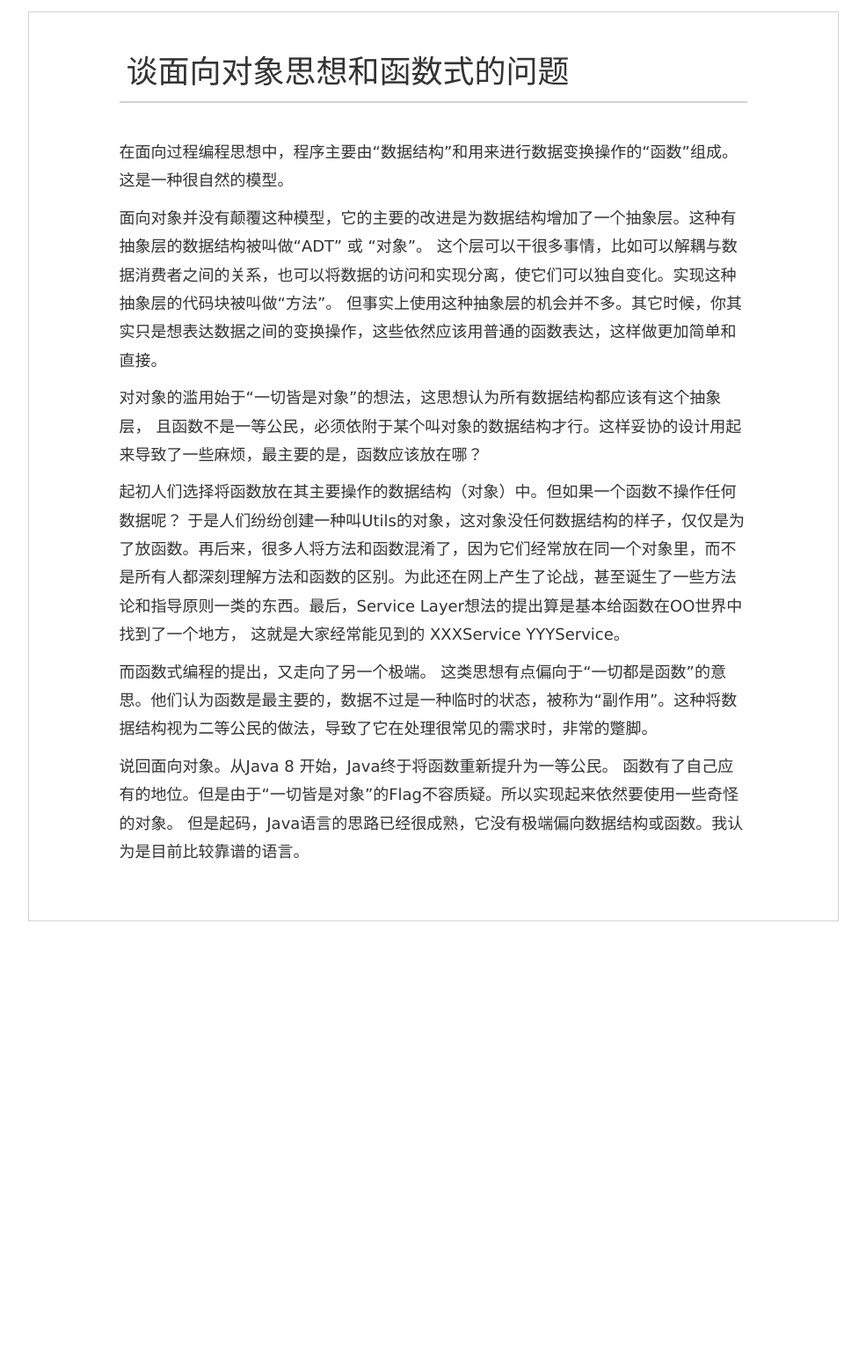
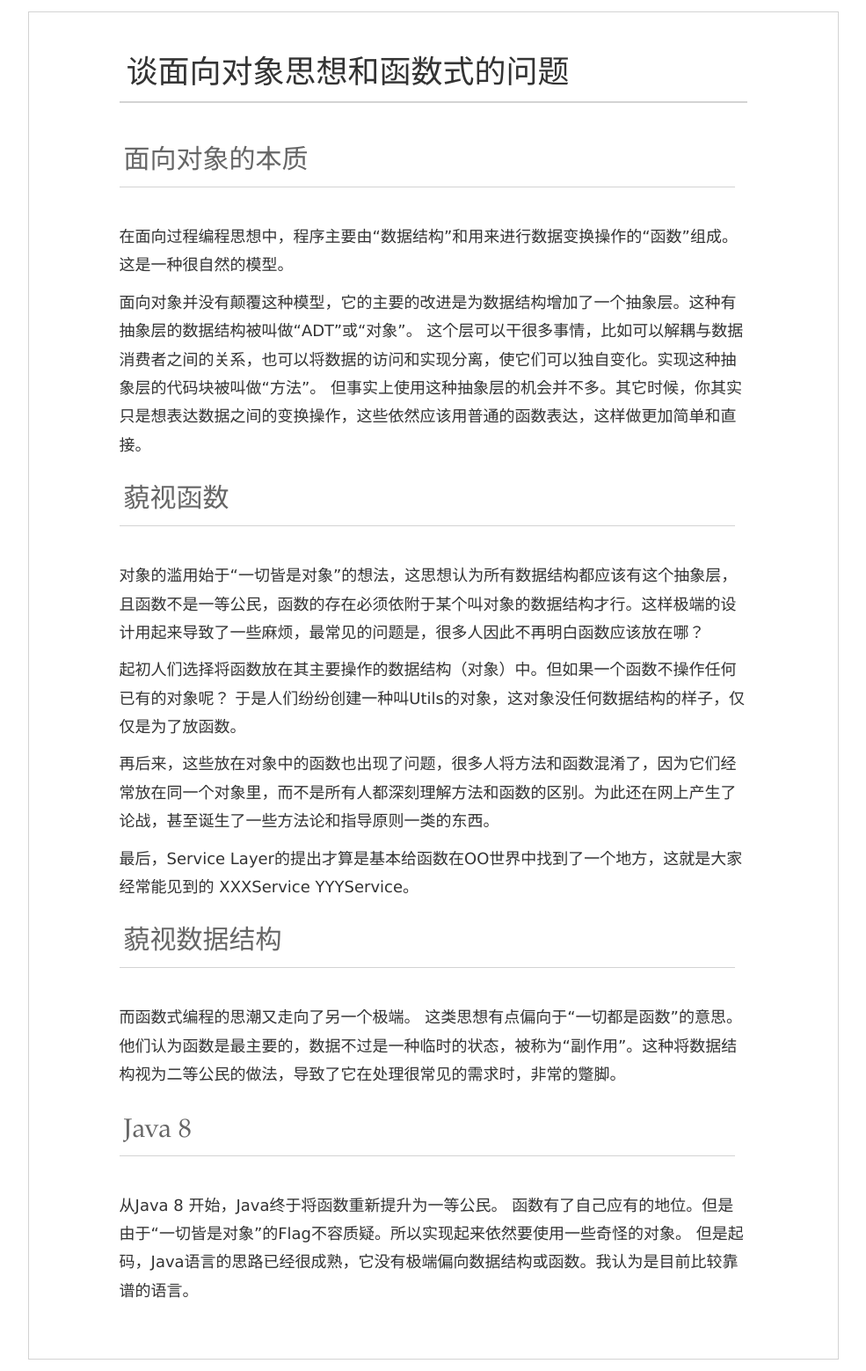
Before and after one commit to eueuy/eueuy.github.io, a Jekyll site: the page built from _posts/2018-01-11-problems-of-oop-and-functional.md, in a window 1280 px wide. Shown: the whole page at 88% size, without its empty margins (147-1132 px from the left). Built offline with Jekyll 4.4.1, drawn with Linux system fonts in a browser that asks for light colours; before the commit the page ends 1059 px from its top, so only the background shows below that.

Commit message:
refactor

```diff
--- a/_posts/2018-01-11-problems-of-oop-and-functional.md
+++ b/_posts/2018-01-11-problems-of-oop-and-functional.md
@@ -4,14 +4,22 @@ title: 谈面向对象思想和函数式的问题
 author: zhangyue
 ---
 
+## 面向对象的本质
 在面向过程编程思想中，程序主要由“数据结构”和用来进行数据变换操作的“函数”组成。这是一种很自然的模型。
 
-面向对象并没有颠覆这种模型，它的主要的改进是为数据结构增加了一个抽象层。这种有抽象层的数据结构被叫做“ADT” 或 “对象”。 这个层可以干很多事情，比如可以解耦与数据消费者之间的关系，也可以将数据的访问和实现分离，使它们可以独自变化。实现这种抽象层的代码块被叫做“方法”。 但事实上使用这种抽象层的机会并不多。其它时候，你其实只是想表达数据之间的变换操作，这些依然应该用普通的函数表达，这样做更加简单和直接。
+面向对象并没有颠覆这种模型，它的主要的改进是为数据结构增加了一个抽象层。这种有抽象层的数据结构被叫做“ADT”或“对象”。 这个层可以干很多事情，比如可以解耦与数据消费者之间的关系，也可以将数据的访问和实现分离，使它们可以独自变化。实现这种抽象层的代码块被叫做“方法”。 但事实上使用这种抽象层的机会并不多。其它时候，你其实只是想表达数据之间的变换操作，这些依然应该用普通的函数表达，这样做更加简单和直接。
 
-对对象的滥用始于“一切皆是对象”的想法，这思想认为所有数据结构都应该有这个抽象层， 且函数不是一等公民，必须依附于某个叫对象的数据结构才行。这样妥协的设计用起来导致了一些麻烦，最主要的是，函数应该放在哪？
+## 藐视函数
+对象的滥用始于“一切皆是对象”的想法，这思想认为所有数据结构都应该有这个抽象层， 且函数不是一等公民，函数的存在必须依附于某个叫对象的数据结构才行。这样极端的设计用起来导致了一些麻烦，最常见的问题是，很多人因此不再明白函数应该放在哪？
 
-起初人们选择将函数放在其主要操作的数据结构（对象）中。但如果一个函数不操作任何数据呢？ 于是人们纷纷创建一种叫Utils的对象，这对象没任何数据结构的样子，仅仅是为了放函数。再后来，很多人将方法和函数混淆了，因为它们经常放在同一个对象里，而不是所有人都深刻理解方法和函数的区别。为此还在网上产生了论战，甚至诞生了一些方法论和指导原则一类的东西。最后，Service Layer想法的提出算是基本给函数在OO世界中找到了一个地方， 这就是大家经常能见到的 XXXService YYYService。
+起初人们选择将函数放在其主要操作的数据结构（对象）中。但如果一个函数不操作任何已有的对象呢？ 于是人们纷纷创建一种叫Utils的对象，这对象没任何数据结构的样子，仅仅是为了放函数。
 
-而函数式编程的提出，又走向了另一个极端。 这类思想有点偏向于“一切都是函数”的意思。他们认为函数是最主要的，数据不过是一种临时的状态，被称为“副作用”。这种将数据结构视为二等公民的做法，导致了它在处理很常见的需求时，非常的蹩脚。
+再后来，这些放在对象中的函数也出现了问题，很多人将方法和函数混淆了，因为它们经常放在同一个对象里，而不是所有人都深刻理解方法和函数的区别。为此还在网上产生了论战，甚至诞生了一些方法论和指导原则一类的东西。
 
-说回面向对象。从Java 8 开始，Java终于将函数重新提升为一等公民。 函数有了自己应有的地位。但是由于“一切皆是对象”的Flag不容质疑。所以实现起来依然要使用一些奇怪的对象。 但是起码，Java语言的思路已经很成熟，它没有极端偏向数据结构或函数。我认为是目前比较靠谱的语言。
+最后，Service Layer的提出才算是基本给函数在OO世界中找到了一个地方，这就是大家经常能见到的 XXXService YYYService。
+
+## 藐视数据结构
+而函数式编程的思潮又走向了另一个极端。 这类思想有点偏向于“一切都是函数”的意思。他们认为函数是最主要的，数据不过是一种临时的状态，被称为“副作用”。这种将数据结构视为二等公民的做法，导致了它在处理很常见的需求时，非常的蹩脚。
+
+## Java 8
+从Java 8 开始，Java终于将函数重新提升为一等公民。 函数有了自己应有的地位。但是由于“一切皆是对象”的Flag不容质疑。所以实现起来依然要使用一些奇怪的对象。 但是起码，Java语言的思路已经很成熟，它没有极端偏向数据结构或函数。我认为是目前比较靠谱的语言。
```
Also changed, not shown: _posts/2014-06-01-jvm-gc-note.md (+2 -2 lines).
